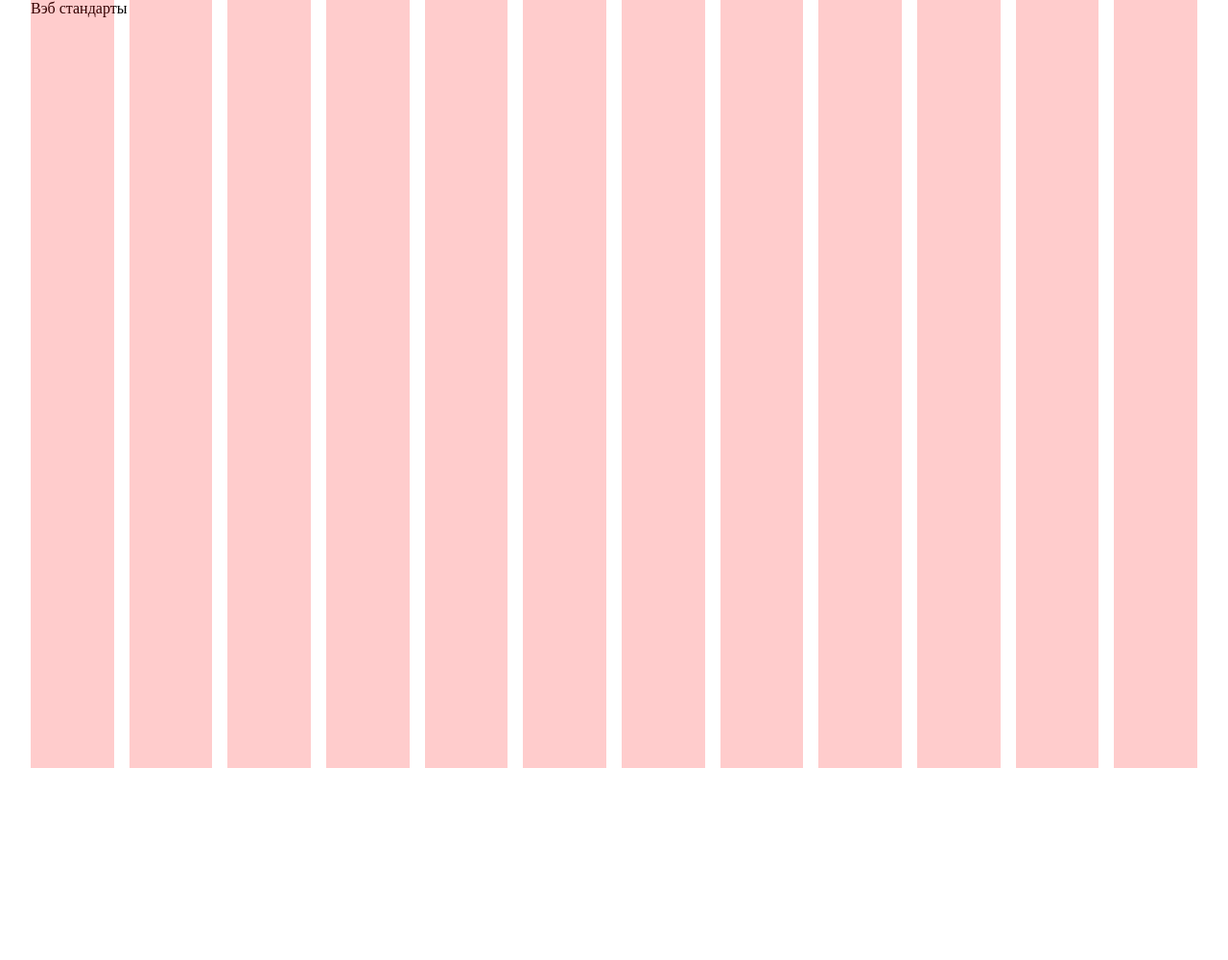
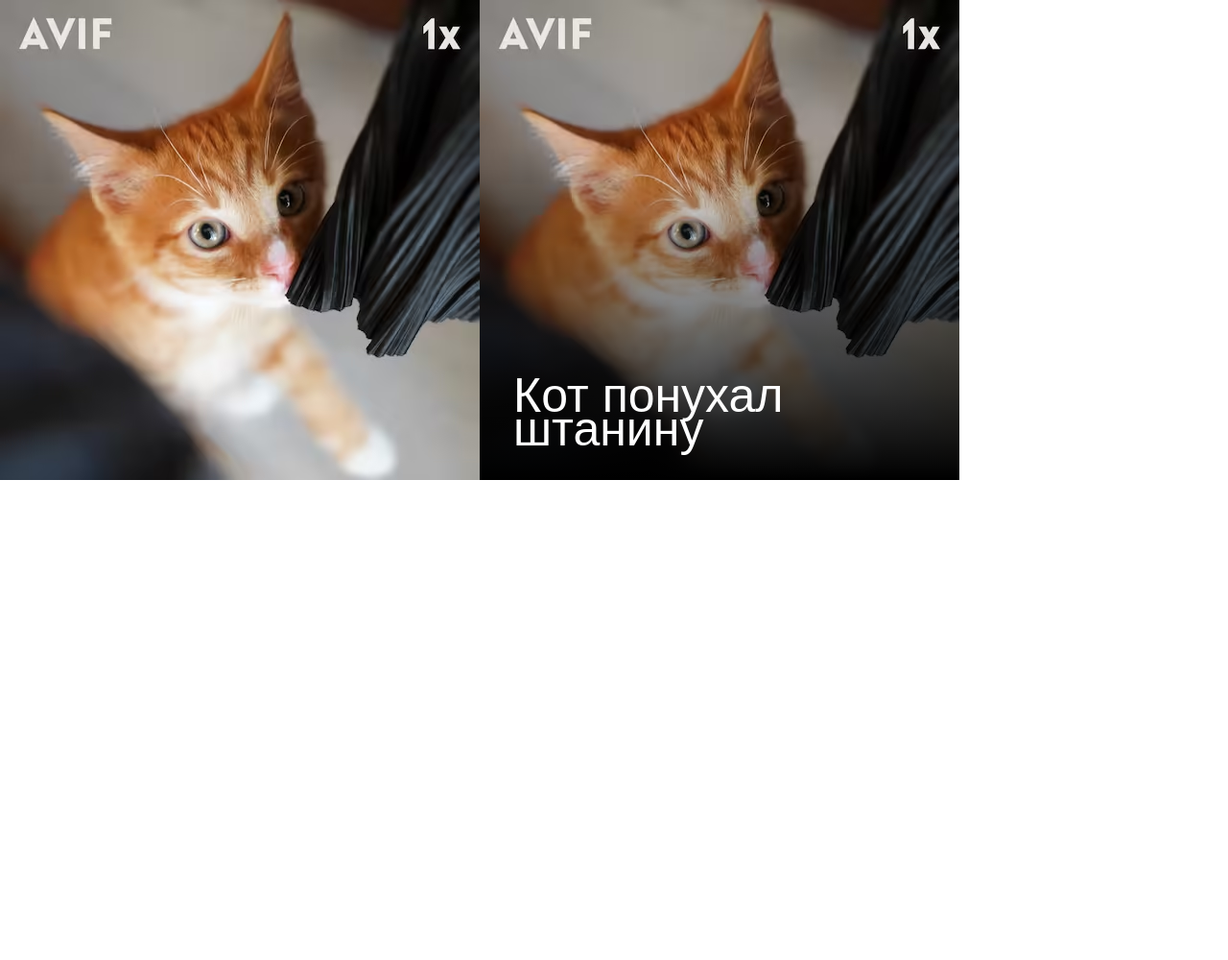
Before and after one commit to City7g/vite-landing, a website built with Vite: page index.html in a window 1280 px wide. Shown: the whole page at 96% size. Before the commit the page ends 800 px from the top, so only its background shows below. Built offline with nearby package versions, Linux system fonts and the light colour scheme.

Commit message:
Add imge set

```diff
--- a/grid.css
+++ b/grid.css
@@ -13,7 +13,7 @@
   --grid-gutter: 16px;
   --grid-columns: 4;
   --grid-column-width: calc((100% - var(--grid-gutter) * var(--grid-columns)) / var(--grid-columns));
-  --grid-color: rgb(255 0 0 / 0.2);
+  --grid-color: rgb(255 0 0 / 0.1);
 
   border: solid transparent;
   border-width: 0 calc(var(--grid-sides) - var(--grid-gutter) / 2);
@@ -33,7 +33,7 @@
 @media (min-width: 736px) {
   .grid::before {
     --grid-sides: 24px;
-    --grid-columns: 4;
+    --grid-columns: 8;
   }
 }
 
--- a/index.html
+++ b/index.html
@@ -7,12 +7,30 @@
     <title>Vite App</title>
     <link rel="stylesheet" href="grid.css">
     <link rel="stylesheet" href="main.css">
-    <link rel="preconnect" href="https://fonts.googleapis.com">
-    <link rel="preconnect" href="https://fonts.gstatic.com" crossorigin>
-    <link href="https://fonts.googleapis.com/css2?family=Lato:wght@900&family=Roboto:wght@400;700&display=swap" rel="stylesheet">
   </head>
-  <body class="grid">
-    <div class="container">Вэб стандарты</div>
+  <body>
+    <picture>
+      <source type="image/avif" srcset="images/cat@1x.avif 1x, images/cat@2x.avif 2x">
+      <source type="image/webp" srcset="images/cat@1x.webp 1x, images/cat@2x.webp 2x">
+      <img width="500px" height="500px" src="images/cat@1x.jpeg" srcset="images/cat@2x.jpeg 2x" alt="">
+    </picture>
+
+    <article class="feature">
+      <h2 class="feature__title">
+        <a href="#" class="feature__link">Кот понухал штанину</a>
+      </h2>
+    </article>
+    <article class="feature">
+      <h2 class="feature__title">
+        <a href="#" class="feature__link">Кот понухал штанину</a>
+      </h2>
+    </article>
+    <article class="feature">
+      <h2 class="feature__title">
+        <a href="#" class="feature__link">Кот понухал штанину</a>
+      </h2>
+    </article>
+
     <script type="module" src="/main.js"></script>
   </body>
 </html>
--- a/main.css
+++ b/main.css
@@ -2,6 +2,18 @@
   margin: 0;
   padding: 0;
   box-sizing: border-box;
+  font-family: sans-serif;
+}
+
+body {
+  display: grid;
+  grid-template-columns: repeat(2, minmax(150px, 500px));
+}
+
+img {
+  display: flex;
+  max-width: 100%;
+  height: auto;
 }
 
 .container {
@@ -19,3 +31,100 @@
     padding: 0 32px;
   }
 }
+
+.feature {
+  display: grid;
+  align-items: end;
+  position: relative;
+  aspect-ratio: 1 / 1;
+  /* background-image:
+    linear-gradient(
+      to top,
+      black,
+      transparent 70%
+    ),
+    url('images/cat@1x.jpeg'); */
+  /* background-image:
+    linear-gradient(
+      to top,
+      black,
+      transparent 70%
+    ),
+    image-set(
+      url('images/cat@2x.avif') type('image/avif') 2x,
+      url('images/cat@1x.avif') type('image/avif') 1x,
+      url('images/cat@2x.webp') type('image/webp') 2x,
+      url('images/cat@1x.webp') type('image/webp') 1x,
+      url('images/cat@2x.jpeg') 2x,
+      url('images/cat@1x.jpeg') 1x
+    ); */
+  background-size: cover;
+}
+
+.feature:nth-of-type(1) {
+  background-image:
+    linear-gradient(
+      to top,
+      black,
+      transparent 70%
+    ),
+    image-set(
+      url('images/cat@2x.avif') type('image/avif') 2x,
+      url('images/cat@1x.avif') type('image/avif') 1x,
+      url('images/cat@2x.webp') type('image/webp') 2x,
+      url('images/cat@1x.webp') type('image/webp') 1x,
+      url('images/cat@2x.jpeg') 2x,
+      url('images/cat@1x.jpeg') 1x
+    ),
+    -webkit-image-set(
+      url('images/cat@2x.avif') type('image/avif') 2x,
+      url('images/cat@1x.avif') type('image/avif') 1x,
+      url('images/cat@2x.webp') type('image/webp') 2x,
+      url('images/cat@1x.webp') type('image/webp') 1x,
+      url('images/cat@2x.jpeg') 2x,
+      url('images/cat@1x.jpeg') 1x
+    );
+}
+
+/* @media (min-resolution: 2dppx) {
+  .feature {
+    background-image: url('images/cat@2x.jpeg');
+  }
+} */
+
+.feature__title {
+  padding: 0.7em;
+  line-height: 0.7;
+  font-size: 50px;
+  font-weight: 400;
+}
+
+@media (max-width: 600px) {
+  .feature__title {
+    font-size: 30px;
+  }
+
+}
+
+.feature__link {
+  color: white;
+  text-decoration: none;
+}
+
+.feature__link:focus-visible {
+  outline: none;
+}
+
+.feature__link:focus-visible::before {
+  outline: 5px solid deepskyblue;
+  outline-offset: -5px;
+}
+
+.feature__link::before {
+  position: absolute;
+  top: 0;
+  left: 0;
+  right: 0;
+  bottom: 0;
+  content: '';
+}
--- a/main.js
+++ b/main.js
@@ -1,14 +1,14 @@
-const canvas = document.querySelector('canvas')
-const ctx = canvas.getContext('2d')
-canvas.width  = 600;
-canvas.height = 600;
+// const canvas = document.querySelector('canvas')
+// const ctx = canvas.getContext('2d')
+// canvas.width  = 600;
+// canvas.height = 600;
 
-const drawBall = (x, y, radius) => {
-  ctx.beginPath()
-  ctx.arc(x, y, radius, 0, 2 * Math.PI)
-  ctx.strokeStyle = '#ff0000'
-  ctx.fill()
-  ctx.closePath()
-}
+// const drawBall = (x, y, radius) => {
+//   ctx.beginPath()
+//   ctx.arc(x, y, radius, 0, 2 * Math.PI)
+//   ctx.strokeStyle = '#ff0000'
+//   ctx.fill()
+//   ctx.closePath()
+// }
 
-drawBall(100, 100, 20)
+// drawBall(100, 100, 20)
```
Also changed, not shown: images/cat.png (added), images/cat@1x.avif (added), images/cat@1x.jpeg (added), images/cat@1x.webp (added), images/cat@2x.avif (added), images/cat@2x.jpeg (added), images/cat@2x.webp (added).
